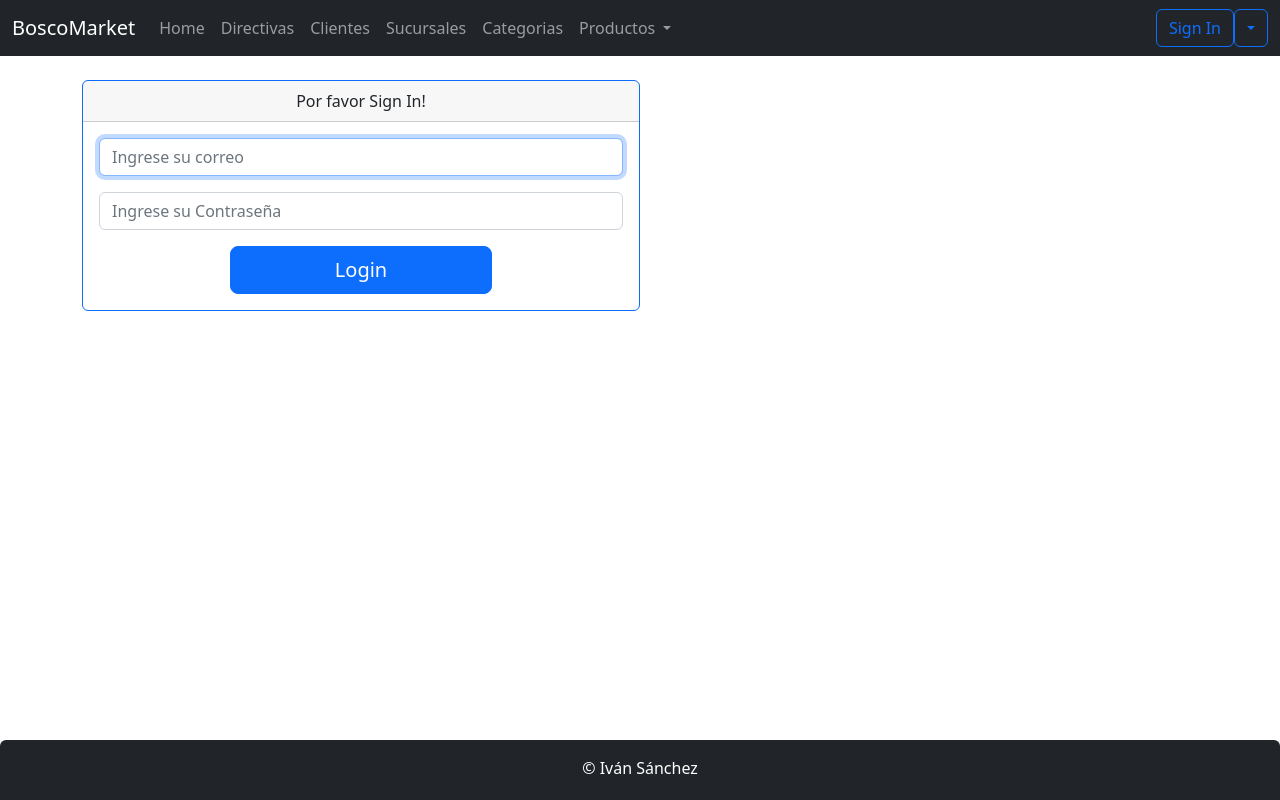
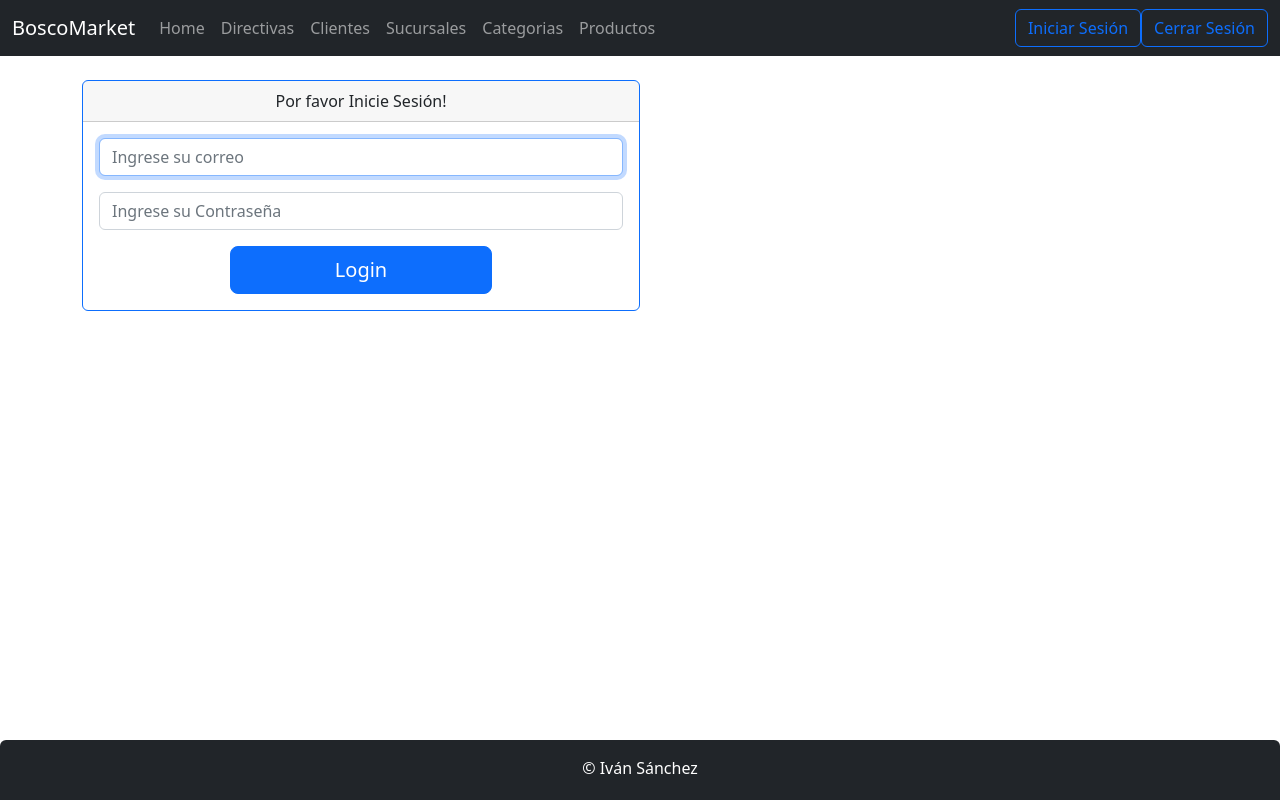
Before and after one commit to IvanSanchez21/Bosco-Cliente, an Angular app: page /login in a window 1280 px wide. Built offline with nearby package versions, Linux system fonts and the light colour scheme.

Commit message:
Correción botones :)

```diff
--- a/src/app/header/header.component.html
+++ b/src/app/header/header.component.html
@@ -27,28 +27,18 @@
           <a class="nav-link" routerLink="/categorias">Categorias</a>
         </li>
 
-        <li class="nav-item dropdown">
-          <a class="nav-link dropdown-toggle" routerLink="/productos" id="navbarDropdown" role="button" data-bs-toggle="dropdown" aria-expanded="false">
-            Productos
-          </a>
-          <ul class="dropdown-menu" aria-labelledby="navbarDropdown">
-            <li><a class="dropdown-item" href="#">Todos</a></li>
-            <li><hr class="dropdown-divider"></li>
-            <li><a class="dropdown-item" href="/prodXsuc">Sucursales</a></li>
-            <li><a class="dropdown-item" href="/prodXcat">Categorías</a></li>
-          </ul>
+        <li class="nav-item" routerLinkActive="active">
+          <a class="nav-link" routerLink="/productos">Productos</a>
         </li>
       </ul>
 
       <ul class="navbar-nav navbar-right">
-        <li ><a [routerLink]="['/login']" class="btn btn-outline-primary">Sign In</a></li>
+        <li ><a [routerLink]="['/login']" class="btn btn-outline-primary">Iniciar Sesión</a></li>
 
         <li class="dropdown">
-          <a class="btn btn-outline-primary dropdown-toggle" href="#" role="button" id="dropdownMenuLink" data-toggle="dropdown" aria-haspopup="true" aria-expanded="false">
-          </a>
-          <div class="dropdown-menu" aria-labelledby="dropdownMenuLink">
-             <button class="dropdown-item" type="submit">Sign Out</button>
-          </div>
+          <a class="btn btn-outline-primary" href='/login' role="button" id="dropdownMenuLink" data-toggle="dropdown" aria-haspopup="true" aria-expanded="false">
+            Cerrar Sesión</a>
+
         </li>
       </ul>
 
--- a/src/app/usuarios/login.component.ts
+++ b/src/app/usuarios/login.component.ts
@@ -10,7 +10,7 @@ import { Router } from '@angular/router';
 })
 export class LoginComponent implements OnInit {
 
-  titulo: string = 'Por favor Sign In!';
+  titulo: string = 'Por favor Inicie Sesión!';
   usuario: Usuario;
 
   constructor(private authService: AuthService, private router: Router) {
@@ -24,7 +24,7 @@ export class LoginComponent implements OnInit {
   login(): void {
     console.log(this.usuario);
     if (this.usuario.correo == null || this.usuario.password == null) {
-      swal.fire('Error Login', 'Username o password vacías!', 'error');
+      swal.fire('Error Login', 'Username o password vacíos!', 'error');
       return;
     }
 
@@ -33,11 +33,11 @@ export class LoginComponent implements OnInit {
 
       let id = response.id;
       let rol = response.rol;
-      console.log("Id del Usuario " + id)
+      console.log("Id del Cliente " + id)
       console.log("Rol del Usuario " + rol)
 
       this.router.navigate(['/clientes']);
-      swal.fire('Login', `Hola ${response.correo}, has iniciado sesión con éxito!`, 'success');
+      swal.fire('Login', `Hola ${this.usuario.correo}, has iniciado sesión con éxito!`, 'success');
     }, err => {
       if (err.status == 400) {
         swal.fire('Error Login', 'Usuario o clave incorrectas!', 'error');
```
